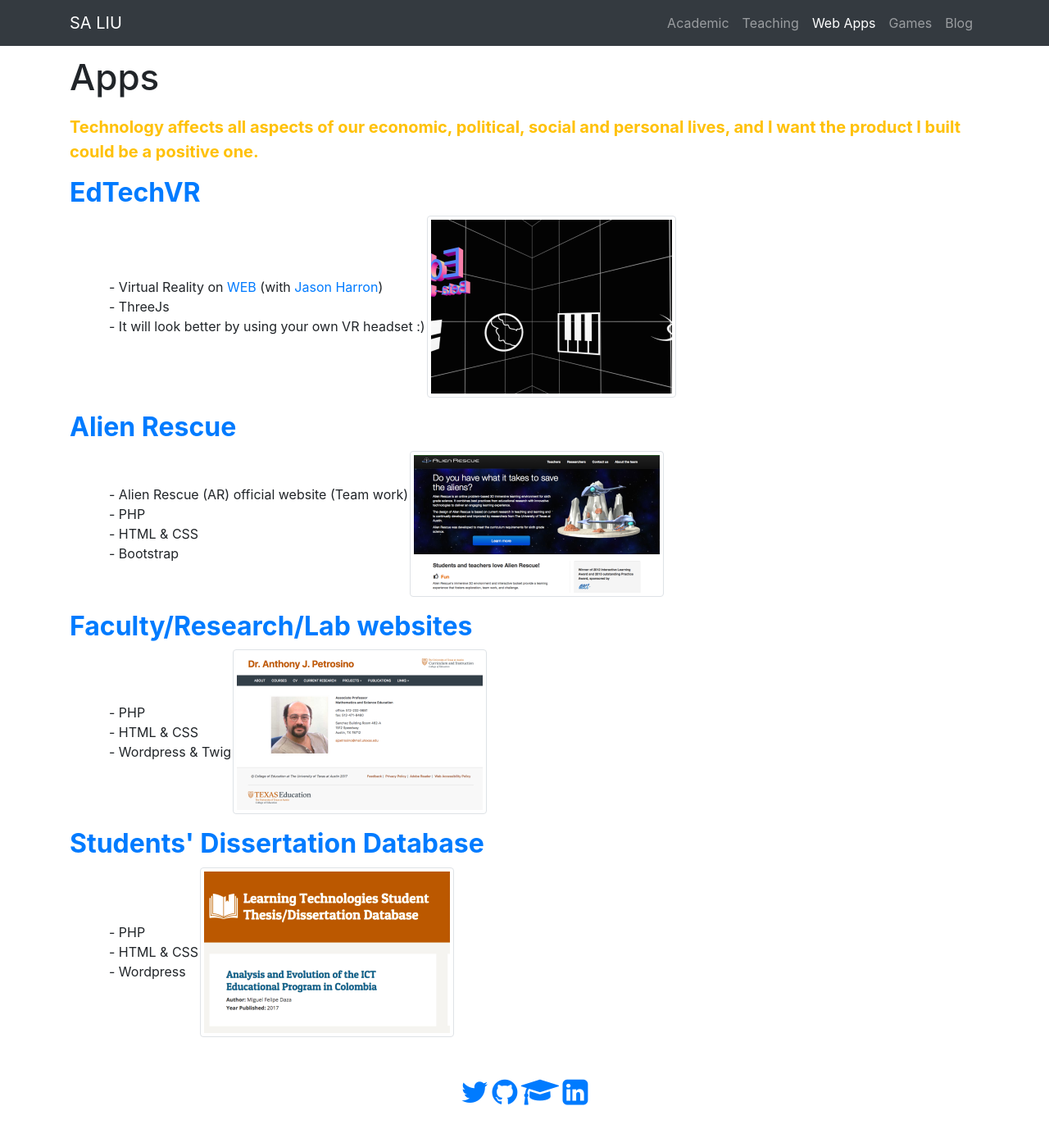
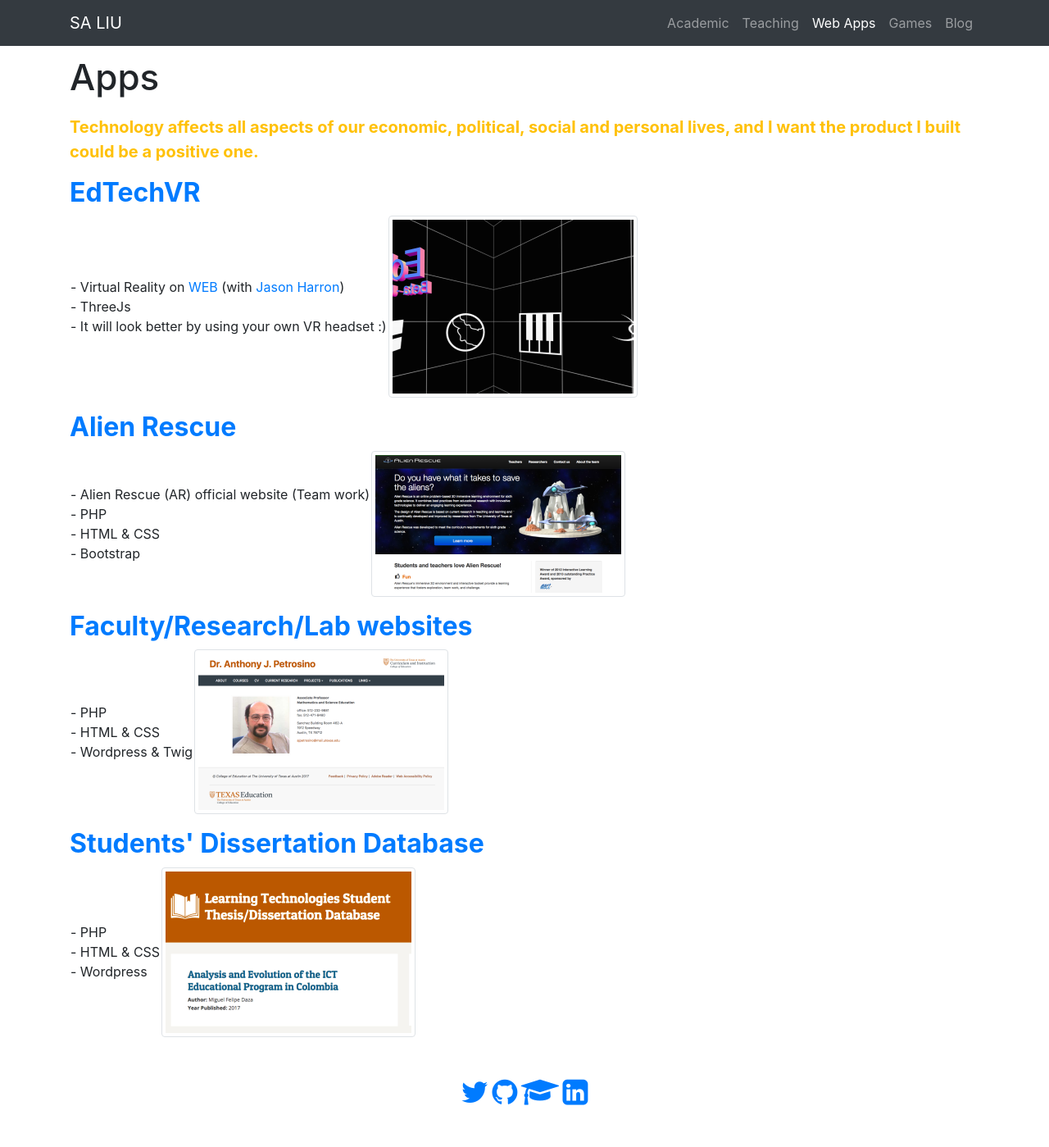
Before and after one commit to Tonicdragon6x66/saliudev.github.io, a Jekyll site: the page built from apps/index.html, in a window 1280 px wide. Shown: the whole page at 82% size. Built offline with Jekyll 4.4.1, drawn with Linux system fonts in a browser that asks for light colours.

Commit message:
update the style

```diff
--- a/apps/index.html
+++ b/apps/index.html
@@ -36,7 +36,7 @@
             <table>
             <tr>
 
-                <td class="appright">
+                <td>
                     - Virtual Reality on <a href="https://edtechvr.com/">WEB</a> (with <a href="https://twitter.com/JRHarron">Jason Harron</a>)
                     <br>
                     - ThreeJs
@@ -44,7 +44,7 @@
                     - It will look better by using your own VR headset :)
                 </td>
 
-                <td>
+                <td class="float-right">
                     <img class="img-thumbnail img-responsive" alt="EdTechVR" src="/img/edtechvr.png">
                 </td>
             </tr>
@@ -56,7 +56,7 @@
             <table>
             <tr>
 
-                <td class="appright">
+                <td>
                     - Alien Rescue (AR) official website (Team work)
                     <br>
                     - PHP
@@ -64,7 +64,7 @@
                             - HTML & CSS
                     <br>- Bootstrap
                 </td>
-                <td>
+                <td class="float-right">
                     <img class="img-thumbnail img-responsive" alt="vr" src="/img/ar.png">
                 </td>
 
@@ -79,14 +79,14 @@
             <table>
                 <tr>
 
-                    <td class="appright">
+                    <td>
                     - PHP
                     <br>
                     - HTML & CSS
                     <br>
                     - Wordpress & Twig
                     </td>
-                    <td>
+                    <td class="float-right">
                     <img class="img-thumbnail img-responsive" alt="vr" src="/img/faculty.png">
                     </td>
                 </tr>
@@ -99,7 +99,7 @@
             <table>
                 <tr>
 
-                    <td class="appright">
+                    <td >
                         - PHP
                         <br>
 
@@ -108,7 +108,7 @@
                         - Wordpress
                     </td>
 
-                    <td>
+                    <td class="float-right">
                     <img class="img-thumbnail img-responsive" alt="vr" src="/img/ltdd.png">
                     </td>
                 </tr>
--- a/css/main.css
+++ b/css/main.css
@@ -43,7 +43,3 @@
 .appblock {
     margin-top: 1rem;
 }
-
-.appright {
-    padding-left: 3rem;
-}
```
